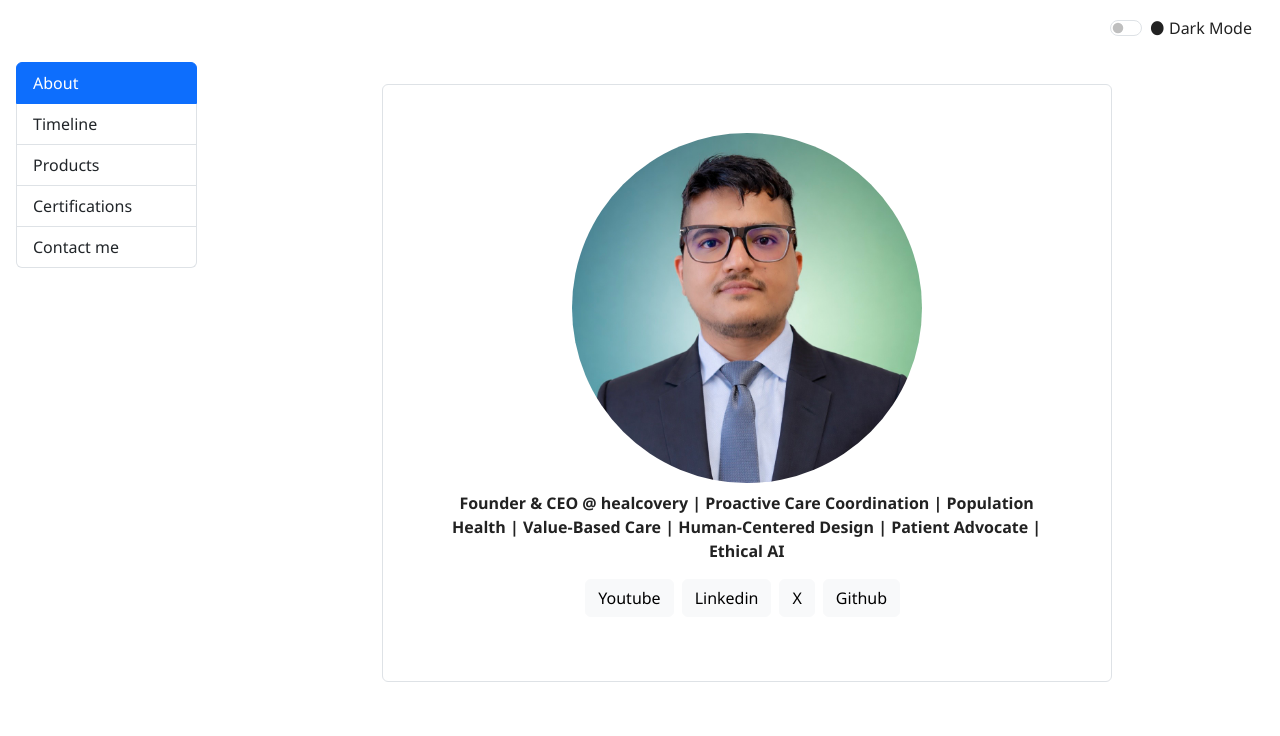
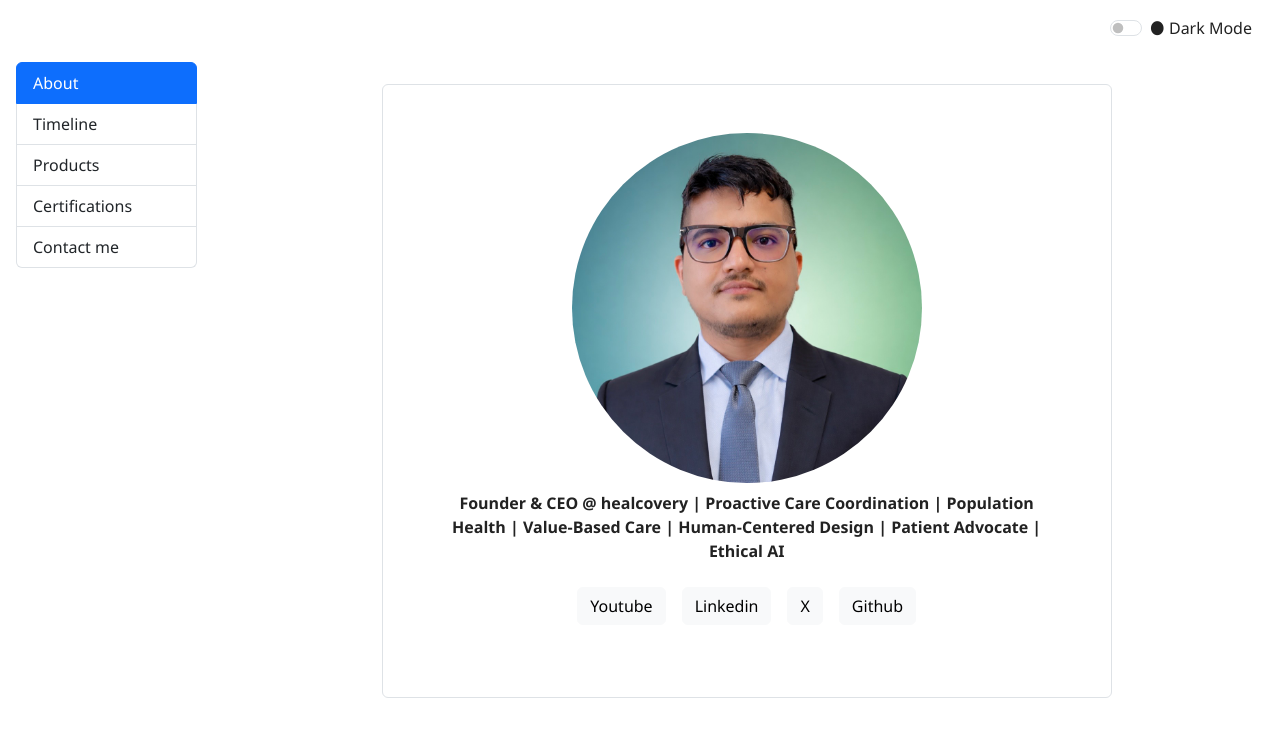
Before and after one commit to anjanpandey/portfolio, a React (Create React App) app: page / in a window 1280 px wide. Shown: the top 736 px of the page. Built offline with nearby package versions, Linux system fonts and the light colour scheme.

Commit message:
Added margin around buttons

```diff
--- a/src/components/AboutPage.tsx
+++ b/src/components/AboutPage.tsx
@@ -66,7 +66,7 @@ const AboutPage : React.FC = () => {
         <div className="flex text-center border p-5 rounded">
             <ImageComponent id={image.id} src={image.src} onClick={image.onClick} name={image.name} style={image.style} />
             <p className="mt-2"><b>{context}</b></p>
-            <p className="mt-2">{sites.map(site => <a key={site.name} href={site.url} target="_blank" rel="noreferrer" className="btn btn-light me-2" style={{"textDecoration": "none"}}>{site.name}</a>)}</p>
+            <p className="mt-2">{sites.map(site => <a key={site.name} href={site.url} target="_blank" rel="noreferrer" className="btn btn-light m-2" style={{"textDecoration": "none"}}>{site.name}</a>)}</p>
         </div>
         </>
 
```
